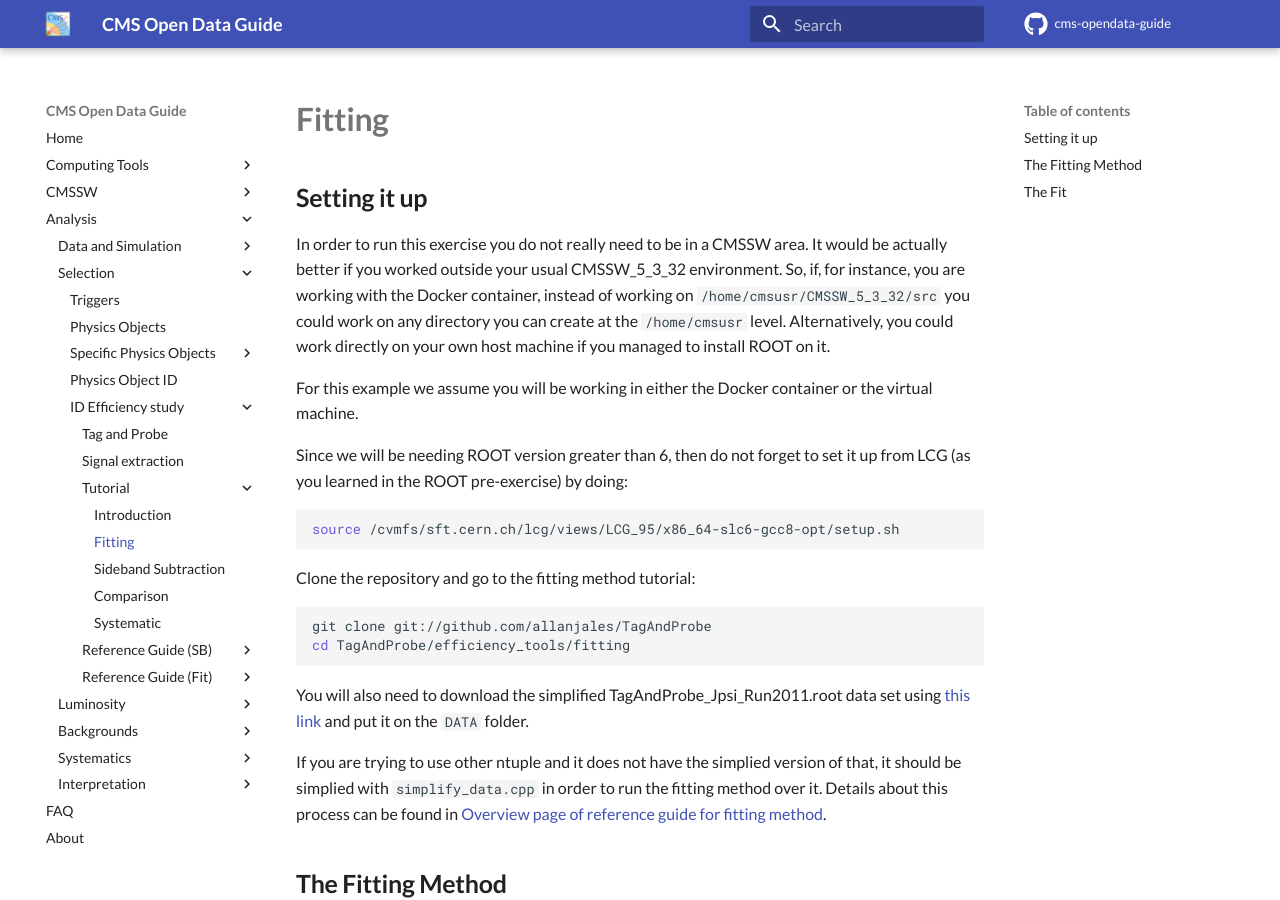
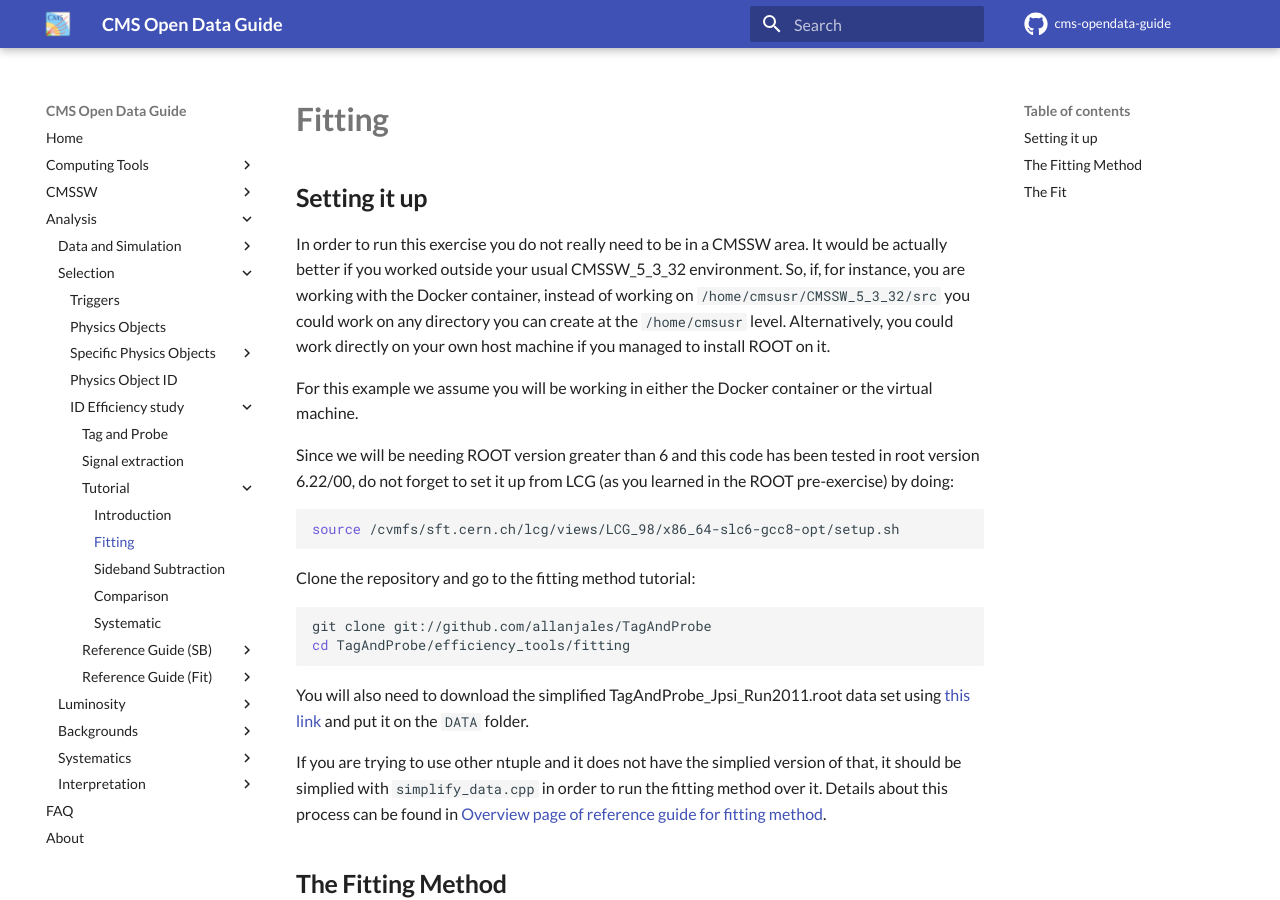
Before and after one commit to cernopendata/cms-opendata-guide, an MkDocs documentation site: the page built from docs/analysis/selection/idefficiencystudy/tutorial/02-fitting.md, in a window 1280 px wide and 900 px high. Built offline with MkDocs 1.6.1 and Material for MkDocs 9.7.7, drawn with Linux system fonts in a browser that asks for light colours; comment, search, counter and statistics services are not loaded.

Commit message:
Code version informations

````diff
--- a/docs/analysis/selection/idefficiencystudy/tutorial/02-fitting.md
+++ b/docs/analysis/selection/idefficiencystudy/tutorial/02-fitting.md
@@ -6,10 +6,10 @@ In order to run this exercise you do not really need to be in a CMSSW area.  It
 
 For this example we assume you will be working in either the Docker container or the virtual machine.
 
-Since we will be needing ROOT version greater than 6, then do not forget to set it up from LCG (as you learned in the ROOT pre-exercise) by doing:
+Since we will be needing ROOT version greater than 6 and this code has been tested in root version 6.22/00, do not forget to set it up from LCG (as you learned in the ROOT pre-exercise) by doing:
 
 ```sh
-source /cvmfs/sft.cern.ch/lcg/views/LCG_95/x86_64-slc6-gcc8-opt/setup.sh
+source /cvmfs/sft.cern.ch/lcg/views/LCG_98/x86_64-slc6-gcc8-opt/setup.sh
 ```
 
 Clone the repository and go to the fitting method tutorial:
````
Also changed, not shown: docs/analysis/selection/idefficiencystudy/fittingreferenceguide/overview.md (+1 -1 lines), docs/analysis/selection/idefficiencystudy/sidebandreferenceguide/macro.md (+1 -1 lines).
